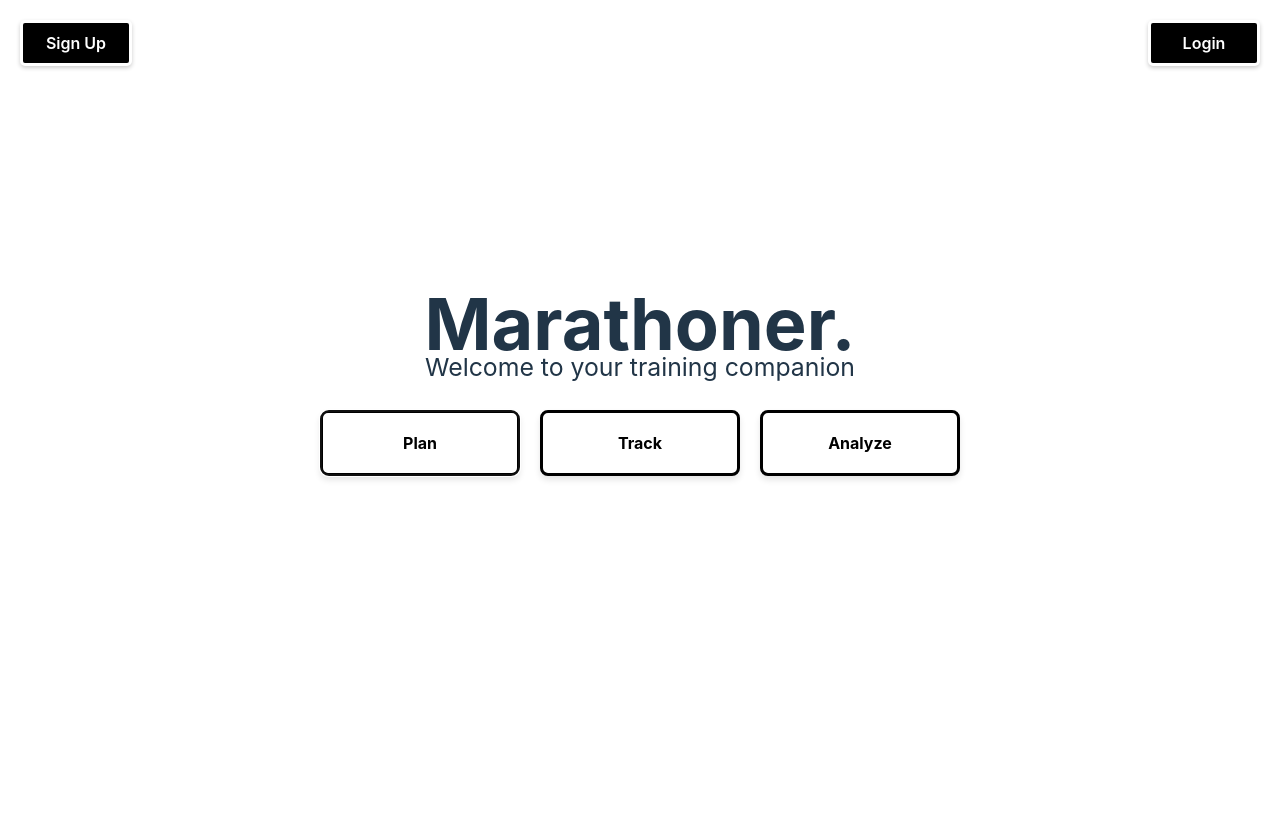
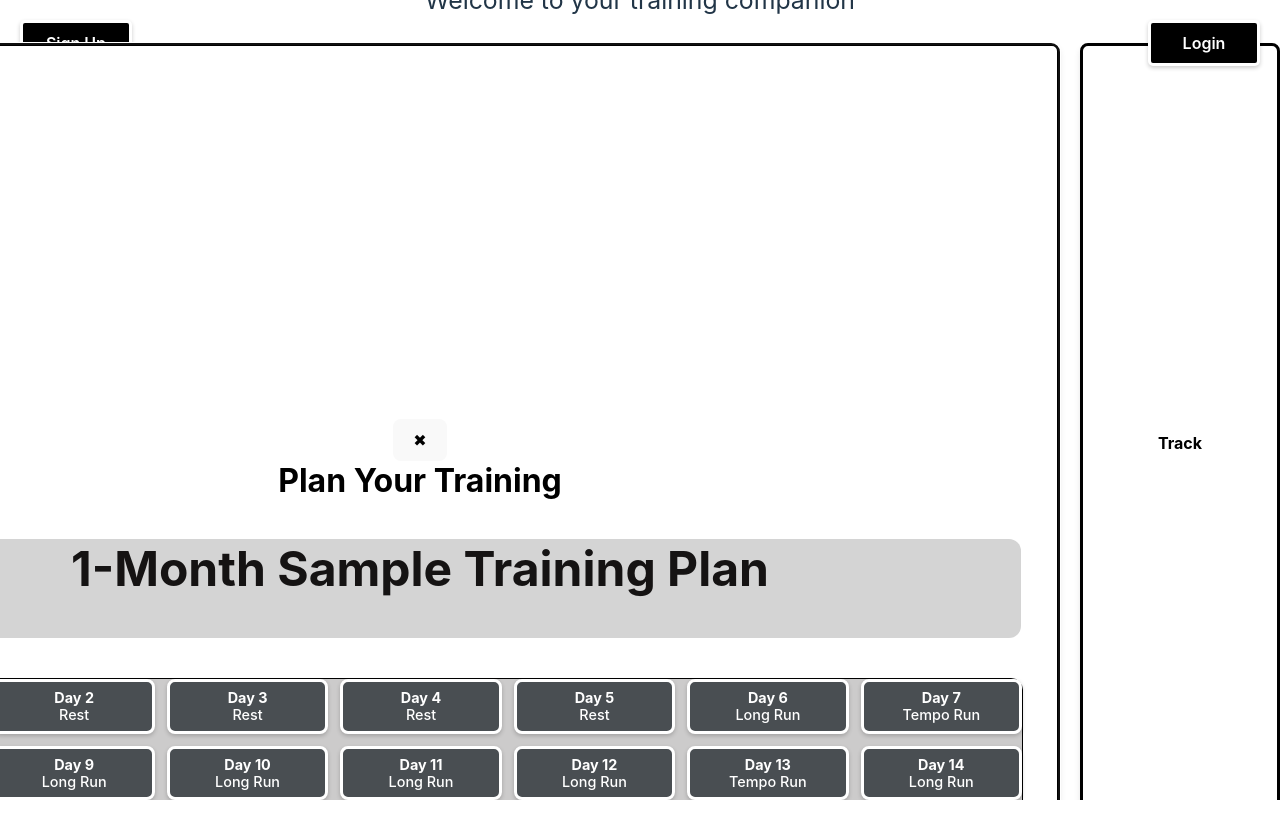
Before and after one commit to tulloch022/marathoner, a React (Vite) app: page / in a window 1280 px wide. Both pictures are taken after a click on the button "Plan". Shown: the top 838 px of the page. After the commit the page ends 800 px from the top, so only its background shows below. Built offline with nearby package versions, Linux system fonts and the light colour scheme.

Commit message:
implemented rough version of plan button growing to fill whole screen

```diff
--- a/package.json
+++ b/package.json
@@ -13,6 +13,7 @@
     "deploy": "gh-pages -d dist"
   },
   "dependencies": {
+    "framer-motion": "^12.0.6",
     "react": "^18.3.1",
     "react-dom": "^18.3.1"
   },
--- a/src/App.tsx
+++ b/src/App.tsx
@@ -1,32 +1,40 @@
-import { useEffect, useRef } from "react";
+import { useState } from "react";
 import LoginButton from "./components/LoginButton.tsx";
-import Title from "./components/Title.tsx"
-import Subtitle from "./components/Subtitle.tsx"
-import ScrollDownArrow from "./components/ScrollDownArrow.tsx"
-import Calendar from "./components/Calendar.tsx"
-import SignUpButton from "./components/SignUpButton.tsx"
-import RunTracker from "./components/ShoeTracker.tsx"
+import Title from "./components/Title.tsx";
+import Subtitle from "./components/Subtitle.tsx";
+import ScrollDownArrow from "./components/ScrollDownArrow.tsx";
+import Calendar from "./components/Calendar.tsx";
+import SignUpButton from "./components/SignUpButton.tsx";
+import { motion } from "framer-motion";
 
 function App() {
+  const [activeSection, setActiveSection] = useState<"plan" | null>(null);
 
   return (
-    <div className="main">
-
-
-      {/* Login Button */}
-
+    <div className="main flex flex-col items-center justify-center h-screen">
+      {/* Login & Signup Buttons */}
       <LoginButton />
       <SignUpButton />
       <Title />
       <Subtitle />
       <ScrollDownArrow />
 
+      {/* Main Buttons */}
+      <div className="box-container flex gap-4">
+        <motion.button
+          className="box-under-arrow"
+          onClick={() => setActiveSection("plan")}
+          animate={activeSection === "plan" ? { width: "100vw", height: "100vh" } : {}}
+          transition={{ duration: 0.5, ease: "easeInOut" }}
+          style={{ overflow: "hidden", position: "relative" }}
+        >
+          {activeSection === "plan" ? (
+            <PlanSection onClose={() => setActiveSection(null)} />
+          ) : (
+            <p>Plan</p>
+          )}
+        </motion.button>
 
-      {/* Box Container with Three Boxes Side by Side */}
-      <div className='box-container'>
-      <button className="box-under-arrow">
-          <p>Plan</p>
-        </button>
         <button className="box-under-arrow">
           <p>Track</p>
         </button>
@@ -38,4 +46,14 @@ function App() {
   );
 }
 
+function PlanSection({ onClose }: { onClose: () => void }) {
+  return (
+    <div className="flex flex-col items-center justify-center h-full w-full bg-white">
+      <button onClick={onClose} className="absolute top-4 right-4 text-2xl">✖</button>
+      <h1 className="text-3xl font-bold">Plan Your Training</h1>
+      <Calendar />
+    </div>
+  );
+}
+
 export default App;
--- a/src/index.css
+++ b/src/index.css
@@ -15,7 +15,6 @@
 body, html {
   margin: 0;
   padding: 0;
-  height: 200%; /* Allow scrolling */
   overflow-x: hidden; /* Prevent horizontal scrolling */
 }
 
@@ -308,10 +307,9 @@ h1, p {
   flex-direction: column;
   color: white;
   text-align: center;
-  top: 220vh;
   justify-content: center;
   align-items: center;
-  width: 75%; /* Full-width for centering */
+  width: 100%; /* Full-width for centering */
   margin: 0 auto; /* Center within parent */
 }
 
```
Also changed, not shown: 1 other file (tests, documents, lock files or other folders).
